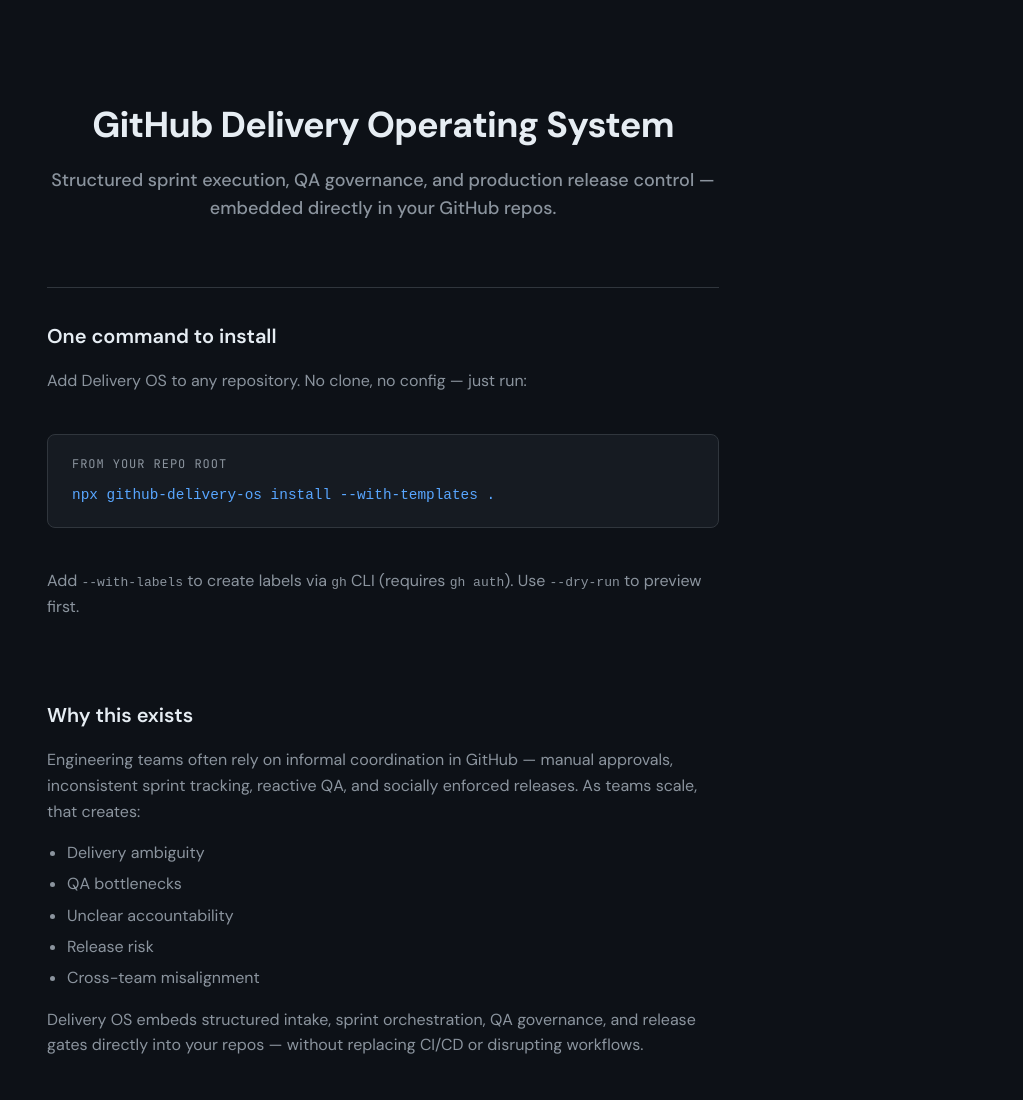
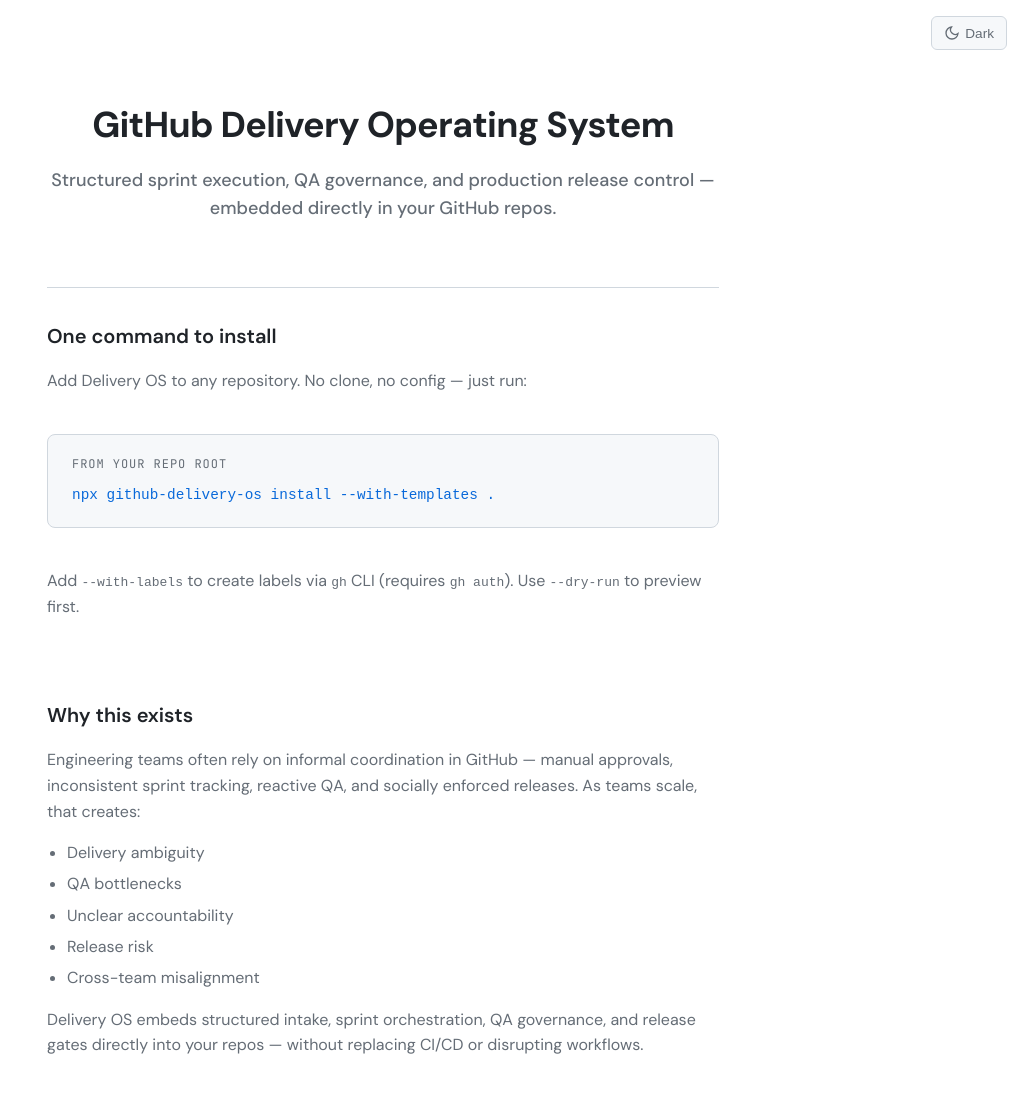
Before and after one commit to jkaweesi22/github-delivery-operating-system, a website: page docs/index.html in a window 1280 px wide. Shown: the top 1100 px of the page, without its empty margins (257-1280 px from the left). Drawn offline with Linux system fonts and the light colour scheme.

Commit message:
docs: add light/dark theme toggle to landing page
- Add theme toggle button in top-right corner
- Persist preference in localStorage
- Respect system prefers-color-scheme by default

```diff
--- a/docs/index.html
+++ b/docs/index.html
@@ -19,6 +19,43 @@
       --accent-dim: #388bfd;
       --success: #3fb950;
       --warning: #d29922;
+    }
+
+    [data-theme="light"] {
+      --bg: #ffffff;
+      --bg-elevated: #f6f8fa;
+      --border: #d0d7de;
+      --text: #1f2328;
+      --text-muted: #656d76;
+      --accent: #0969da;
+      --accent-dim: #0550ae;
+    }
+
+    .theme-toggle {
+      position: fixed;
+      top: 1rem;
+      right: 1rem;
+      background: var(--bg-elevated);
+      border: 1px solid var(--border);
+      border-radius: 6px;
+      padding: 0.5rem 0.75rem;
+      cursor: pointer;
+      font-size: 0.85rem;
+      color: var(--text-muted);
+      display: flex;
+      align-items: center;
+      gap: 0.35rem;
+      transition: color 0.15s, border-color 0.15s;
+      z-index: 100;
+    }
+
+    .theme-toggle:hover {
+      color: var(--accent);
+    }
+
+    .theme-toggle svg {
+      width: 16px;
+      height: 16px;
     }
 
     * {
@@ -181,6 +218,10 @@
       background: var(--accent-dim);
     }
 
+    [data-theme="light"] .cta {
+      color: #fff !important;
+    }
+
     footer {
       padding: 2.5rem 0;
       border-top: 1px solid var(--border);
@@ -227,6 +268,15 @@
   </style>
 </head>
 <body>
+  <button class="theme-toggle" id="theme-toggle" aria-label="Toggle light/dark mode" title="Toggle theme">
+    <svg class="sun-icon" xmlns="http://www.w3.org/2000/svg" viewBox="0 0 24 24" fill="none" stroke="currentColor" stroke-width="2">
+      <circle cx="12" cy="12" r="4"/><path d="M12 2v2M12 20v2M4.93 4.93l1.41 1.41M17.66 17.66l1.41 1.41M2 12h2M20 12h2M6.34 17.66l-1.41 1.41M19.07 4.93l-1.41 1.41"/>
+    </svg>
+    <svg class="moon-icon" xmlns="http://www.w3.org/2000/svg" viewBox="0 0 24 24" fill="none" stroke="currentColor" stroke-width="2" style="display:none">
+      <path d="M21 12.79A9 9 0 1 1 11.21 3 7 7 0 0 0 21 12.79z"/>
+    </svg>
+    <span id="theme-label">Light</span>
+  </button>
   <div class="container">
     <header>
       <h1>GitHub Delivery Operating System</h1>
@@ -330,5 +380,35 @@
       </div>
     </footer>
   </div>
+  <script>
+    (function() {
+      const STORAGE_KEY = 'delivery-os-theme';
+      const toggle = document.getElementById('theme-toggle');
+      const label = document.getElementById('theme-label');
+
+      function getPreferredTheme() {
+        const stored = localStorage.getItem(STORAGE_KEY);
+        if (stored) return stored;
+        return window.matchMedia('(prefers-color-scheme: light)').matches ? 'light' : 'dark';
+      }
+
+      function setTheme(theme) {
+        document.documentElement.setAttribute('data-theme', theme === 'light' ? 'light' : '');
+        localStorage.setItem(STORAGE_KEY, theme);
+        if (theme === 'light') {
+          toggle.querySelector('.sun-icon').style.display = 'none';
+          toggle.querySelector('.moon-icon').style.display = 'block';
+          label.textContent = 'Dark';
+        } else {
+          toggle.querySelector('.sun-icon').style.display = 'block';
+          toggle.querySelector('.moon-icon').style.display = 'none';
+          label.textContent = 'Light';
+        }
+      }
+
+      setTheme(getPreferredTheme());
+      toggle.addEventListener('click', () => setTheme(document.documentElement.getAttribute('data-theme') === 'light' ? 'dark' : 'light'));
+    })();
+  </script>
 </body>
 </html>
```
